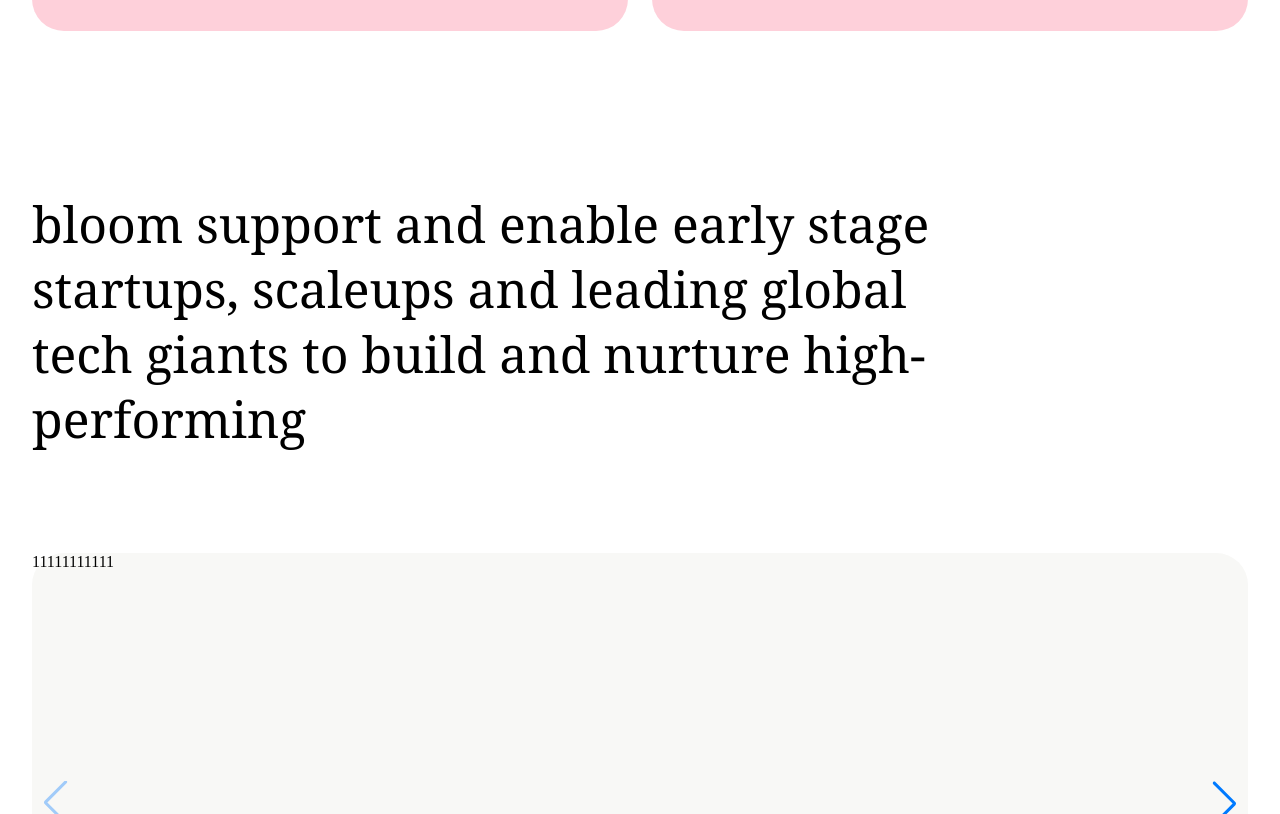
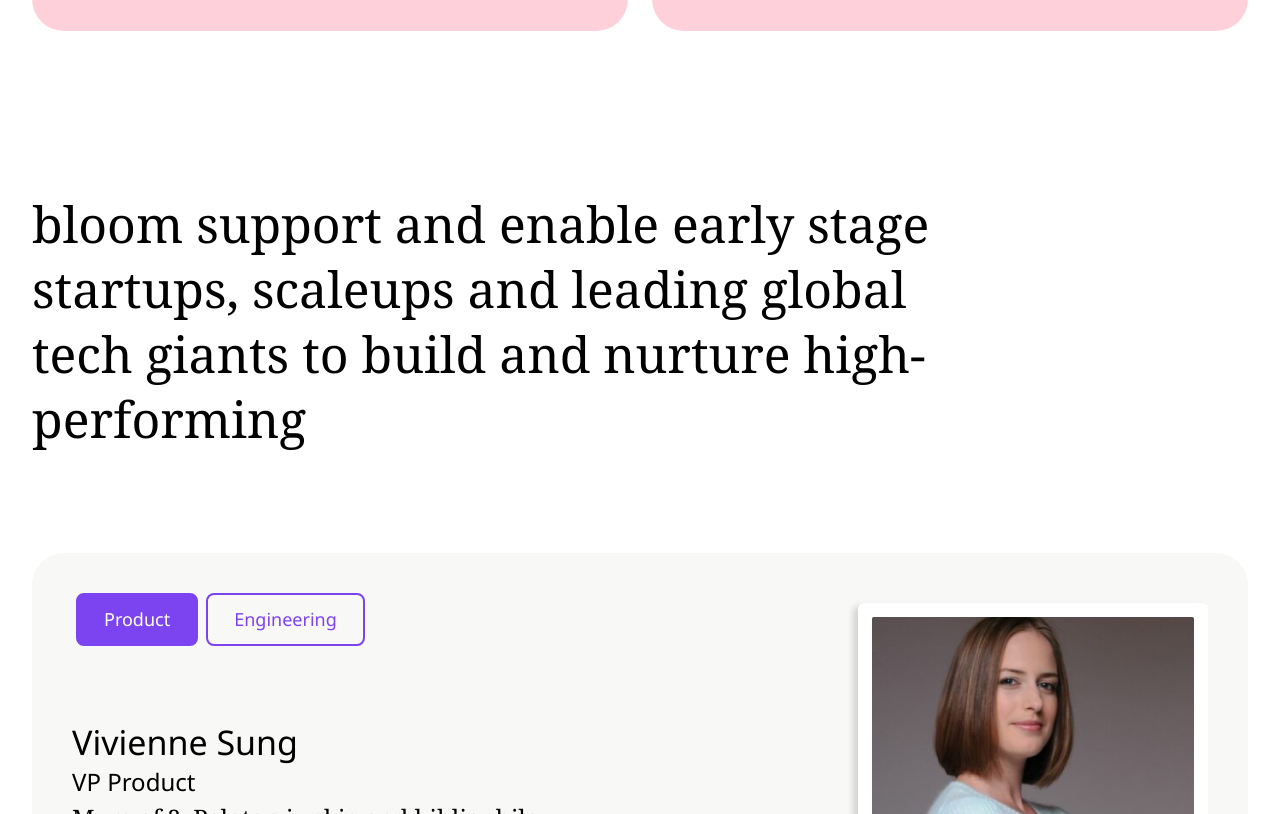
Before and after one commit to Chapelk1/bloom, a React (Create React App) app: page / in a window 1280 px wide. Shown: the part 1986-2800 px from the top of the page. Built offline with nearby package versions, Linux system fonts and the light colour scheme.

Commit message:
add swiper

```diff
--- a/src/component/Maintaining/Maintaining.jsx
+++ b/src/component/Maintaining/Maintaining.jsx
@@ -1,9 +1,37 @@
-import { Title, Wrap } from "./Maintaining.styled";
+import {
+  Title,
+  WrapText,
+  SubTitle,
+  Posiition,
+  Descr,
+  Text,
+  Logo,
+  WrapPhoto,
+  Photo,
+} from "./Maintaining.styled";
 import { Section, Container } from "component/Helpers/Helpers.styled";
-import { register } from "swiper/element/bundle";
-register();
+import { Swiper, SwiperSlide } from "swiper/react";
+import { Pagination, EffectFade } from "swiper/modules";
+import "swiper/css";
+import "swiper/css/pagination";
+import "./style-swiper.css";
+import vivienne from "assets/vivienne.jpg";
+import img from "assets/IMAGE-07.jpg";
+import logo from "assets/bumble.png";
+function Maintaining() {
+  const pagination = {
+    clickable: true,
+    renderBullet: (index, className) => {
+      switch (index) {
+        case 0:
+          return '<span class="' + className + '">' + "Product" + "</span>";
 
-function Maintaining() {
+        case 1:
+          return '<span class="' + className + '">' + "Engineering" + "</span>";
+      }
+    },
+  };
+
   return (
     <Section style={{ padding: "161px 0 0 0" }}>
       <Container>
@@ -11,35 +39,49 @@
           bloom support and enable early stage startups, scaleups and leading
           global tech giants to build and nurture high-performing
         </Title>
-        <Wrap>
-          <swiper-container
-            navigation="true"
-            pagination="true"
-            scrollbar="true"
-            style={{width: '100%', height: '500px'}}
-          >
-            <swiper-slide>11111111111</swiper-slide>
-            <swiper-slide>22222222222</swiper-slide>
-            <swiper-slide>33333333333</swiper-slide>
-          </swiper-container>
 
-          {/* <div className="swiper">
-            <div className="card">
-              <div>
-                <h3>Vivienne Sung</h3>
-                <p>VP Product</p>
-                <p>Mum of 2, Peloton junkie and bibliophile</p>
-                <p>
-                  Sam worked across a mix of Senior and Staff product manager
-                  roles, bringing in extremely high quality candidates across
-                  the board, several of which we hired. Sam was an absolute
-                </p>
-                <img src="" alt="" />
-              </div>
-              <img src="" alt="" />
-            </div>
-          </div> */}
-        </Wrap>
+        <Swiper
+          effect={"fade"}
+          // spaceBetween={50}
+          pagination={pagination}
+          modules={[Pagination, EffectFade]}
+          className="mySwiper"
+        >
+          <SwiperSlide>
+            <WrapText>
+              <SubTitle>Vivienne Sung</SubTitle>
+              <Posiition>VP Product</Posiition>
+              <Descr>Mum of 2, Peloton junkie and bibliophile</Descr>
+              <Text>
+                Sam worked across a mix of Senior and Staff product manager
+                roles, bringing in extremely high quality candidates across the
+                board, several of which we hired. Sam was an absolute
+              </Text>
+              <Logo src={logo} alt="bumble" />
+            </WrapText>
+            <WrapPhoto>
+              <Photo src={vivienne} alt="person" />
+            </WrapPhoto>
+          </SwiperSlide>
+          <SwiperSlide>
+            <WrapText>
+              <SubTitle>Lorem, ipsum.</SubTitle>
+              <Posiition>Lorem, ipsum dolor.</Posiition>
+              <Descr>
+                Lorem ipsum dolor sit amet, consectetur adipisicing elit.
+              </Descr>
+              <Text>
+                Lorem ipsum dolor sit amet consectetur adipisicing elit. Labore
+                voluptatem aspernatur sed amet magni! Repellat ducimus dolorum
+                consequatur ex expedita!
+              </Text>
+              <Logo src={logo} alt="bumble" />
+            </WrapText>
+            <WrapPhoto>
+              <Photo src={img} alt="person" />
+            </WrapPhoto>
+          </SwiperSlide>
+        </Swiper>
       </Container>
     </Section>
   );
--- a/src/component/Maintaining/Maintaining.styled.js
+++ b/src/component/Maintaining/Maintaining.styled.js
@@ -10,9 +10,50 @@
   margin-bottom: 101px;
 `;
 
-export const Wrap = styled.div`
-  border-radius: 32px;
-  width: 1216px;
-  height: 562px;
-  background: #f8f8f6;
+export const WrapText = styled.div`
+  max-width: 706px;
+  text-align: start;
+  align-self: flex-end;
 `;
+export const SubTitle = styled.h3`
+  font-family: var(--font-family);
+  font-weight: 400;
+  font-size: 34px;
+  line-height: 1.3;
+  color: var(--text-color-second);
+`;
+export const Posiition = styled.p`
+  font-family: var(--font-family);
+  font-weight: 400;
+  font-size: 24px;
+  line-height: 1.5;
+  color: var(--text-color-second);
+`;
+export const Descr = styled.p`
+  font-family: var(--second-family);
+  font-weight: 400;
+  font-size: 24px;
+  line-height: 1.5;
+  color: var(--text-color-second);
+  margin-bottom: 33px;
+`;
+export const Text = styled.p`
+  font-family: var(--font-family);
+  font-weight: 400;
+  font-size: 20px;
+  line-height: 1.3;
+  color: var(--text-color-second);
+  margin-bottom: 80px;
+`;
+export const Logo = styled.img`
+  width: 149px;
+  height: auto;
+`;
+export const WrapPhoto = styled.div`
+  border-radius: 6px;
+  padding: 14px 14px 54px 14px;
+  align-self: center;
+  box-shadow: -5px 3px 6px 0 rgba(0, 0, 0, 0.15);
+  background: #fff;
+`;
+export const Photo = styled.img``;
--- /dev/null
+++ b/src/component/Maintaining/style-swiper.css
@@ -0,0 +1,42 @@
+.mySwiper {
+  border-radius: 32px;
+  width: 1216px;
+  height: 562px;
+  background: #f8f8f6;
+  padding: 0 40px;
+}
+
+.swiper-slide {
+  background: #f8f8f6;
+  display: flex;
+  justify-content: space-between;
+  transition: opacity 300ms linear;
+}
+.swiper-pagination-bullets.swiper-pagination-horizontal {
+  width: auto;
+
+  top: 40px;
+  left: 40px;
+  bottom: auto;
+}
+.swiper-pagination-bullet {
+  width: auto;
+  height: auto;
+  padding: 12px 26px;
+  font-family: var(--font-family);
+  font-weight: 400;
+  font-size: 18px;
+  line-height: 1.37;
+  text-align: center;
+  color: var(--second-color);
+  background: transparent;
+  border: 2px solid #7c44f1;
+  border-radius: 8px;
+  opacity: unset;
+  transition: all 300ms linear;
+}
+
+.swiper-pagination-bullet-active {
+  background: var(--second-color);
+  color: var(--primary-color);
+}
--- a/src/index.css
+++ b/src/index.css
@@ -8,10 +8,12 @@
   --second-color: #7c44f1;
   --third-color: #a6e8d3;
 }
-html{
+html {
   box-sizing: border-box;
 }
-*,::after,::before{
+*,
+::after,
+::before {
   box-sizing: inherit;
 }
 
@@ -19,18 +21,28 @@
   margin: 0;
 }
 
-h1,h2,h3,h4,h5,h6,ul,ol,p,img{
+h1,
+h2,
+h3,
+h4,
+h5,
+h6,
+ul,
+ol,
+p,
+img {
   margin: 0;
   padding: 0;
 }
-ul,ol{
+ul,
+ol {
   list-style: none;
 }
 
-a{
+a {
   text-decoration: none;
 }
-img{
-  width: 100%;
+img {
+  max-width: 100%;
   height: auto;
 }
```
Also changed, not shown: src/assets/IMAGE-07.jpg (added), src/assets/IMAGE-08.png (renamed from src/assets/IMAGE.png).
